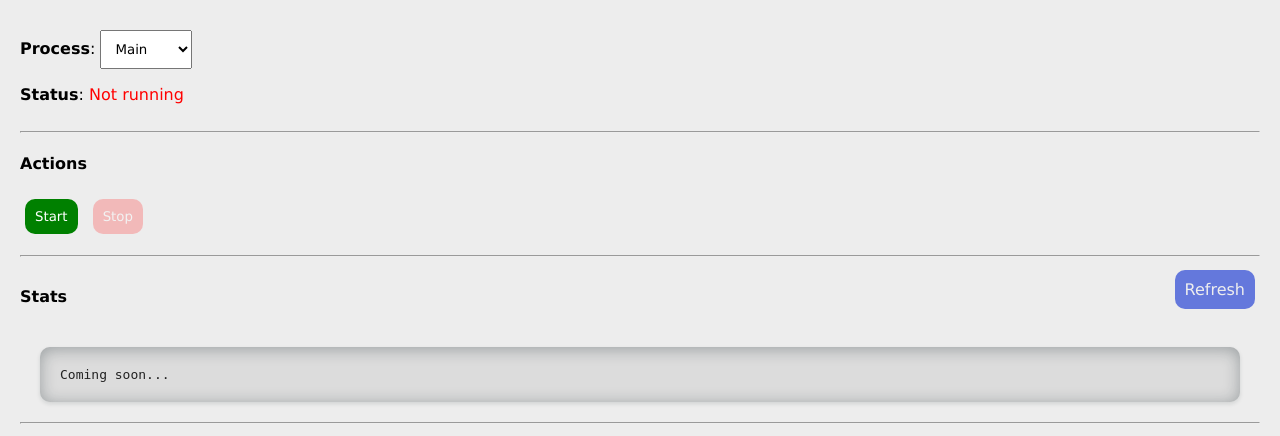
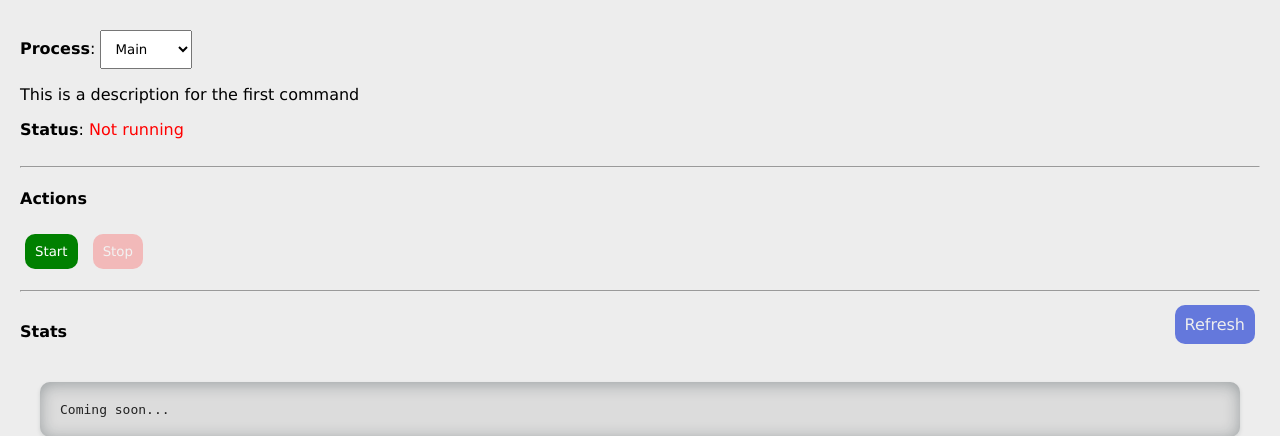
Before and after one commit to parsampsh/process-manager, a PHP site: page / in a window 1280 px wide. Shown: the part 128-564 px from the top of the page. Run offline with PHP 8.4, Linux system fonts and the light colour scheme; some libraries are stand-ins or nearby versions.

Commit message:
commands: added field "description"

```diff
--- a/index.php
+++ b/index.php
@@ -51,6 +51,8 @@ $logs = load_logs();
                 <option <?= $currentSelectedCommand == $command ? 'selected' : '' ?> value="<?= $command ?>"><?= $command ?></option>
             <?php } ?>
         </select>
+
+        <p><?= get_current_selected_command()['description'] ?></p>
     </form>
 </div>
 
--- a/settings.example.php
+++ b/settings.example.php
@@ -39,6 +39,7 @@ const COMMANDS = [
         'log_tail_maximum_lines' => 20, // number of the lines for the log file tail when we show the logs
         'process_id_file' => 'process-id.txt', // a file to store the process id for the command
         'kill_signal' => S_TERM, // the signal you want to be sent to the command when the stop button gets pressed
+        'description' => 'This is a description for the first command', // a description for the command
     ],
     'Second' => [
         'command' => 'python3 -u test-script-2.py',
@@ -47,5 +48,6 @@ const COMMANDS = [
         'log_tail_maximum_lines' => 20,
         'process_id_file' => 'process-id-2.txt',
         'kill_signal' => S_KILL, // these options are available: S_HUP, S_INT, S_QUIT, S_ILL, S_TRAP, S_IOT, S_BUS, S_FPE, S_KILL, S_USR1, S_SEGV, S_USR2, S_PIPE, S_ALRM, S_TERM, S_STKFLT, S_CHLD, S_CONT, S_STOP, S_TSTP, S_TTIN, S_TTOU, S_URG, S_XCPU, S_XFSZ, S_VTALRM, S_PROF, S_WINCH, S_POLL, S_PWR, S_SYS
+        'description' => 'This is a description for the second command. You can leave this field as a blank "" string',
     ],
 ];
--- a/src/validation.php
+++ b/src/validation.php
@@ -61,6 +61,7 @@ function validate_configuration(): bool
                 $result = handle_single_check(isset($command['log_tail_maximum_lines']) && is_integer($command['log_tail_maximum_lines']), 'Option "log_tail_maximum_lines" for command "' . convert_to_string($command_name) . '" is not set or is not an integer') && $result;
                 $result = handle_single_check(isset($command['process_id_file']) && is_string($command['process_id_file']), 'Option "process_id_file" for command "' . convert_to_string($command_name) . '" is not set or is not a string') && $result;
                 $result = handle_single_check(isset($command['kill_signal']) && is_string($command['kill_signal']), 'Option "kill_signal" for command "' . convert_to_string($command_name) . '" is not set or is not a string') && $result;
+                $result = handle_single_check(isset($command['description']) && is_string($command['description']), 'Option "description" for command "' . convert_to_string($command_name) . '" is not set or is not a string. If you don\'t want to set a description for the command, just put a blank "" string in it') && $result;
             }
         }
     }
```
Also changed, not shown: README.md.
